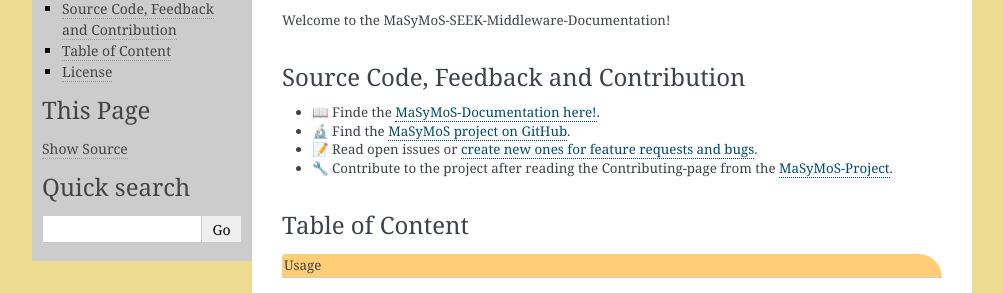
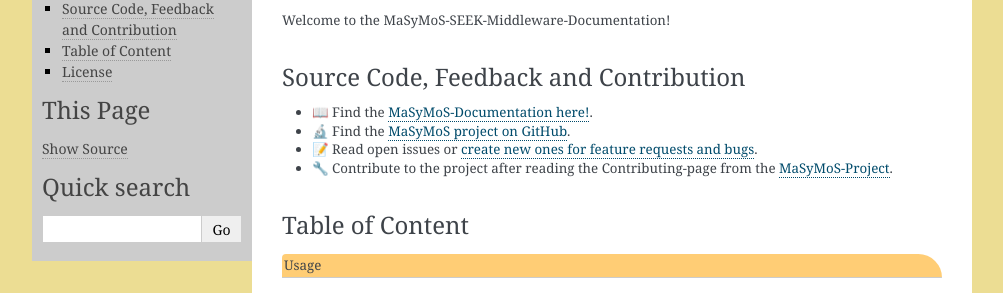
Before and after one commit to MaSyMoS/masymos-seek-middleware, a Sphinx documentation site: the page built from dev/doc/index.rst, in a window 1280 px wide and 1327 px high. Shown: the part 138-431 px from the top of the window, without its empty margins (138-1141 px from the left). Built offline with Sphinx 7.4.7, drawn with Linux system fonts in a browser that asks for light colours.

Commit message:
Docs: typo; planning.plantuml

```diff
--- a/dev/doc/index.rst
+++ b/dev/doc/index.rst
@@ -7,7 +7,7 @@
 Source Code, Feedback and Contribution
 ######################################
 
-- 📖 Finde the `MaSyMoS-Documentation here! <http://masymos.rtfd.io/>`__.
+- 📖 Find the `MaSyMoS-Documentation here! <http://masymos.rtfd.io/>`__.
 - 🔬 Find the `MaSyMoS project on GitHub <https://github.com/MaSyMoS>`__.
 - 📝 Read open issues or `create new ones for feature requests and bugs <https://github.com/MaSyMoS/masymos-seek-middleware/issues>`__.
 - 🔧 Contribute to the project after reading the Contributing-page from the `MaSyMoS-Project <http://masymos.rtfd.io/>`__.
```
Also changed, not shown: 1 other file.
